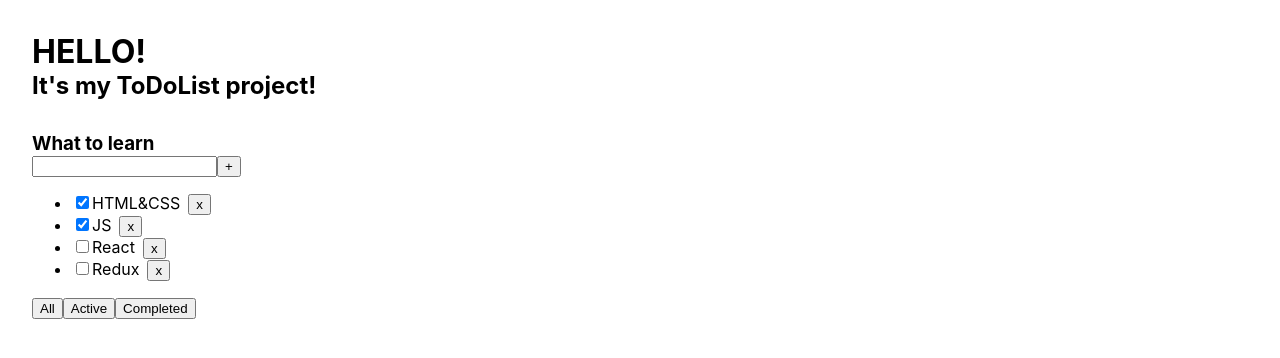
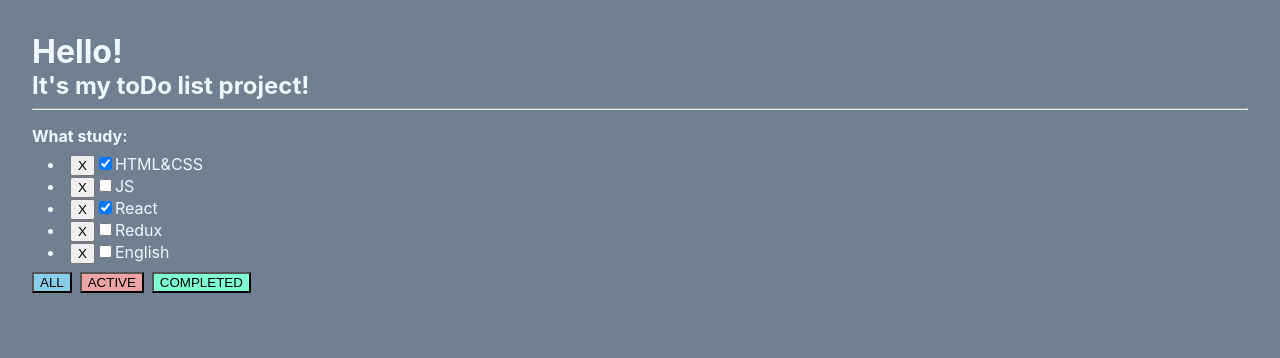
Before and after one commit to marinadegames/moon-tasks, a React (Create React App) app: page / in a window 1280 px wide. Shown: the top 358 px of the page. Built offline with nearby package versions, Linux system fonts and the light colour scheme.

Commit message:
2v. layout + study hooks

```diff
--- a/src/App.css
+++ b/src/App.css
@@ -1,6 +1,10 @@
 body{
-
+    background-color: slategray;
+    color: aliceblue;
     padding: 2rem;
+}
+hr{
+    color: white;
 }
 
 h1,h2,h3,h4,h5,h6{
@@ -8,26 +12,32 @@
     margin: 0;
 }
 
-.Main{
-    display: flex;
+
+
+/* ============= TASK ============= */
+.task h4 {
+    margin: 1rem 0 0.5rem 0;
+}
+.task button{
+    cursor: pointer;
+}
+.task li{
+    margin: 0 0 0 1rem;
+}
+.task input{
+    cursor: pointer;
 }
 
-
-/*HEADER*/
-
-.Header{
-    margin: 0 0 2rem 0;
+.btnAll{
+    margin: 0.5rem 0.5rem 0 0;
+    background-color: skyblue;
 }
-
-
-/*ToDoList*/
-
-.ToDoList{
-    padding: 0 2rem 0 0;
+.btnActive{
+    margin: 0.5rem 0.5rem 0 0;
+    background-color: #eda4a4;
+    color: black;
 }
-
-/*TASK*/
-.btnTask{
-    margin: 0 0 0 0.5rem;
-    cursor: pointer;
+.btnCompleted{
+    margin: 0.5rem 0.5rem 0 0;
+    background-color: aquamarine;
 }
--- a/src/App.tsx
+++ b/src/App.tsx
@@ -1,50 +1,68 @@
 //imports
 import React, {useState} from 'react';
 import './App.css';
-import {TaskType, ToDoList} from "./ToDoList";
-
+import {ToDoList} from "./ToDoList";
 
 //assets
 
+//types
+export type FilterType = 'ALL' | 'COMPLETED' | 'ACTIVE'
+//components
+export function App() {
+    debugger
 
-//components
-function App() {
 
-    let tasks: Array<TaskType> = [
+    // use state принимает - инилизационный state
+    // возвращает массив
+    // первый желемнет массива - state
+    // function, с помощью которой мы будет это мменять
+
+    const [tasks, setTasks] = useState([
         {id: 1, title: 'HTML&CSS', isDone: true},
-        {id: 2, title: 'JS', isDone: true},
-        {id: 3, title: 'React', isDone: false},
+        {id: 2, title: 'JS', isDone: false},
+        {id: 3, title: 'React', isDone: true},
         {id: 4, title: 'Redux', isDone: false},
+        {id: 5, title: 'English', isDone: false},
+    ])
 
-    ]
+    const [filterValue, setFilterValue] = useState('ALL')
 
-     useState(tasks)
 
-    // let tasks2: Array<TaskType> = [
-    //     { id: 1, title: 'Terminator', isDone: true},
-    //     { id: 2, title: 'XXX', isDone: false},
-    //     { id: 3, title: 'Godnota ;) ', isDone: true},
-    // ]
+    const removeTask = (id: number) => {
+        setTasks(tasks.filter((t) => id !== t.id))
+    }
 
-    function removeTask(id: number) {
-        tasks = tasks.filter(value => value.id !== id);
+
+    let filterTasks = tasks
+
+    if (filterValue === "ACTIVE"){
+        filterTasks = tasks.filter(t => t.isDone)
+    }else if (filterValue === 'COMPLETED'){
+        filterTasks = tasks.filter(t => !t.isDone)
+    }
+
+    const filteredTasks = (value:FilterType) => {
+        debugger
+        setFilterValue(value)
     }
 
     return (
-        <div className="App">
-            <div className='Header'>
-                <h1>HELLO!</h1>
-                <h2>It's my ToDoList project!</h2>
-            </div>
+        <div>
+            <h1>Hello!</h1>
+            <h2>It's my toDo list project!</h2>
 
-            <div className='Main'>
-                <ToDoList title='What to learn'
-                          tasks={tasks}
-                          removeTask={removeTask}/>
-            </div>
+            <ToDoList tasks={filterTasks}
+                      removeTask={removeTask}
+                      filteredTasks={filteredTasks}
+            />
         </div>
-    );
+    )
 }
 
-
-export default App;
+export function App2(){
+    return(
+        <div>
+            tasks 2
+        </div>
+    )
+}
--- a/src/ToDoList.tsx
+++ b/src/ToDoList.tsx
@@ -1,61 +1,44 @@
 //imports
 import React from "react";
-
+import {FilterType} from "./App";
 
 //assets
 
 
 //types
-export type TaskType = {
-    id: number,
-    title: string,
-    isDone: boolean,
+type TypeTask = {
+    id: number
+    title: string
+    isDone: boolean
 }
-export type ToDoListType = {
-    title: string,
-    tasks: Array<TaskType>,
-    removeTask: Function,
+type PropsType = {
+    tasks: Array<TypeTask>
+    removeTask: (id:number) => void
+    filteredTasks: (value:FilterType) => void
 }
 
+//components
+export function ToDoList(props: PropsType) {
+    return (
+        <div className='task'>
+            <hr/>
+            <h4>What study:</h4>
 
-//components
-export function ToDoList(props:ToDoListType) {
-    return (
-        <div className='ToDoList'>
-            <h3>{props.title}</h3>
-            <div>
-                <input/>
-                <button>+</button>
-            </div>
-            <ul>
-                {/*<li><input type="checkbox" checked={props.tasks[0].isDone}/><span>{props.tasks[0].title}</span></li>*/}
-                {/*<li><input type="checkbox" checked={props.tasks[1].isDone}/><span>{props.tasks[1].title}</span></li>*/}
-                {/*<li><input type="checkbox" checked={props.tasks[2].isDone}/><span>{props.tasks[2].title}</span></li>*/}
+            {props.tasks.map((t) => {
+                return (
+                    <div>
+                        <li key={t.id}>
+                            <button onClick={() => props.removeTask(t.id)} > X </button>
+                            <input type="checkbox" checked={t.isDone}/>
+                            <span>{t.title}</span>
+                        </li>
+                    </div>
+                )
+            })}
+            <button onClick={ () => props.filteredTasks('ALL') } className='btnAll'>ALL</button>
+            <button onClick={ () => props.filteredTasks('ACTIVE') } className='btnActive'>ACTIVE</button>
+            <button onClick={ () => props.filteredTasks('COMPLETED')  } className='btnCompleted'>COMPLETED</button>
 
-                {
-                    props.tasks.map(value => {
-                        return (
-                        <li>
-                            <input type="checkbox" checked={value.isDone}/>
-                            <span>{value.title}</span>
-                            <button className='btnTask'
-                                    onClick={ () => {props.removeTask(value.id)} }>
-                                x
-                            </button>
-                        </li>
-
-                        )
-                    })
-                }
-
-
-
-            </ul>
-            <div>
-                <button>All</button>
-                <button>Active</button>
-                <button>Completed</button>
-            </div>
         </div>
     )
 }
--- a/src/index.tsx
+++ b/src/index.tsx
@@ -1,14 +1,12 @@
 import React from 'react';
 import ReactDOM from 'react-dom';
 import './index.css';
-import App from './App';
+import {App, App2} from './App';
 import reportWebVitals from './reportWebVitals';
 
 ReactDOM.render(
-  <React.StrictMode>
-    <App />
-  </React.StrictMode>,
-  document.getElementById('root')
+    <App/>,
+    document.getElementById('root')
 );
 
 // If you want to start measuring performance in your app, pass a function
```
Also changed, not shown: src/logo.svg (deleted), 1 other file (tests, documents, lock files or other folders).
